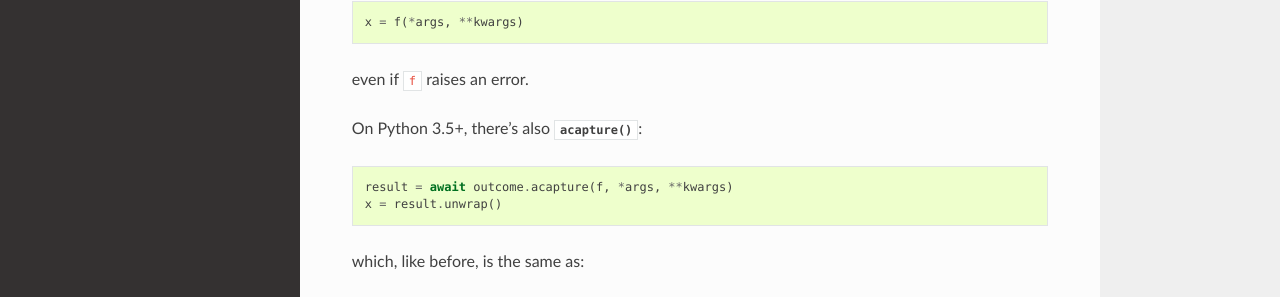
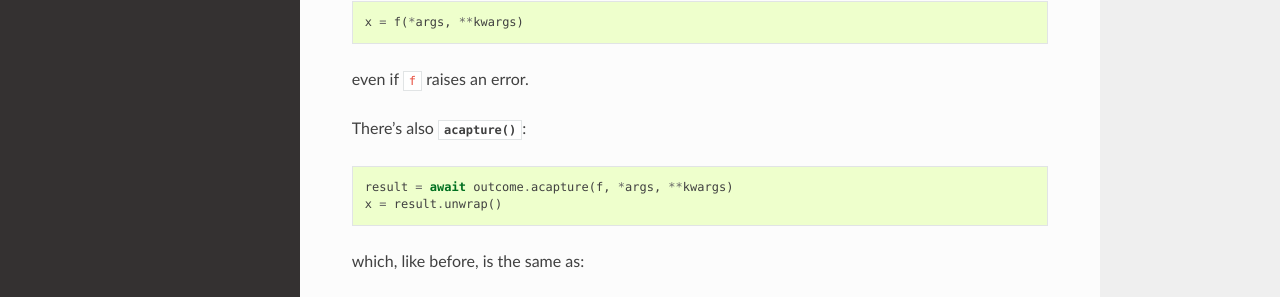
Before and after one commit to python-trio/outcome, a Sphinx documentation site: the page built from docs/source/tutorial.rst, in a window 1280 px wide and 1013 px high. Shown: the part 362-659 px from the top of the window. Built offline with Sphinx 7.4.7 and the Read the Docs theme 2.0.0, drawn with Linux system fonts in a browser that asks for light colours.

Commit message:
Update documentation

```diff
--- a/docs/source/tutorial.rst
+++ b/docs/source/tutorial.rst
@@ -16,7 +16,7 @@ is the same as::
 
 even if ``f`` raises an error.
 
-On Python 3.5+, there's also :func:`acapture`::
+There's also :func:`acapture`::
 
     result = await outcome.acapture(f, *args, **kwargs)
     x = result.unwrap()
```
